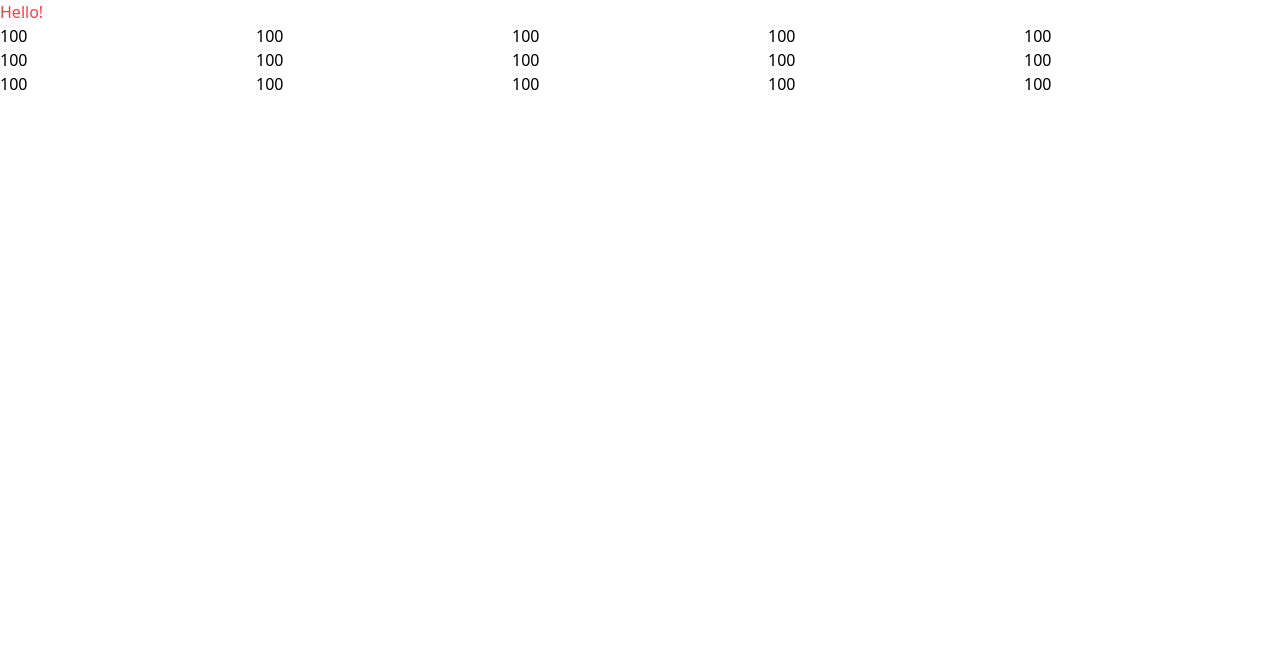
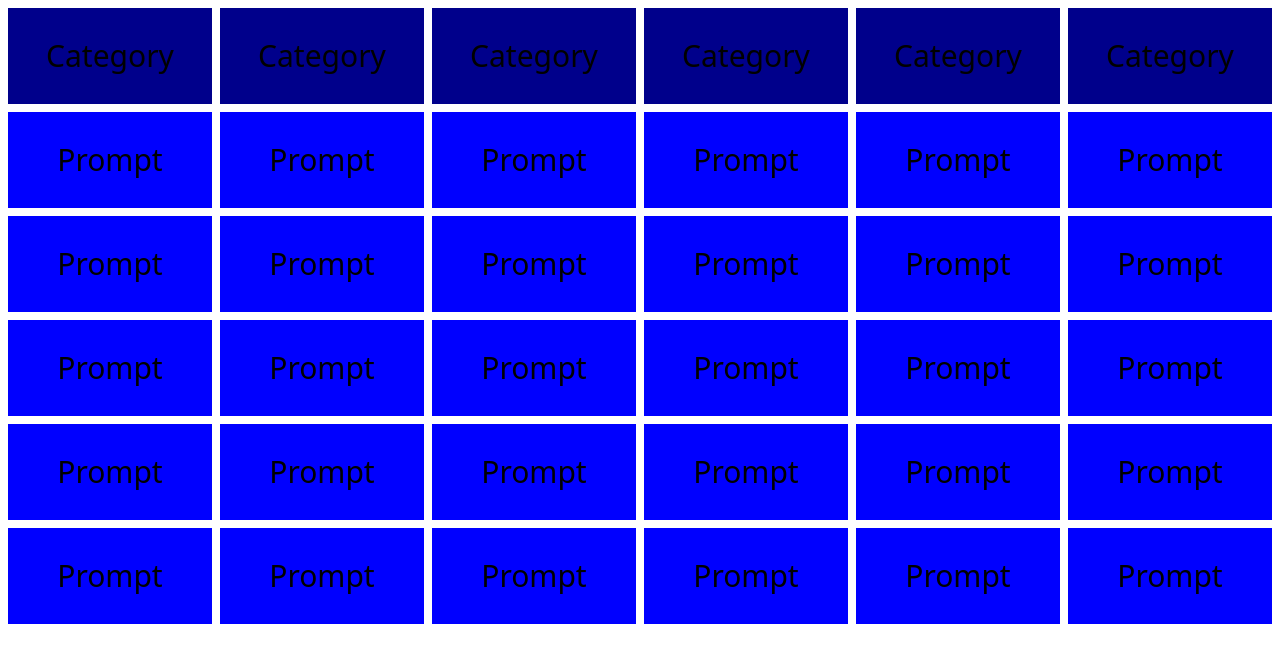
Before and after one commit to knaychuk/jeopardy, a website: page index.html in a window 1280 px wide. Drawn offline with Linux system fonts and the light colour scheme.

Commit message:
create grid

```diff
--- a/index.html
+++ b/index.html
@@ -7,23 +7,58 @@
   <title>Jeopardy!</title>
 </head>
 <body >
-  <h1 class="text-red-500">Hello!</h1>
-  <div class="grid grid-cols-5">
-    <h2>100</h2>
-    <h2>100</h2>
-    <h2>100</h2>
-    <h2>100</h2>
-    <h2>100</h2>
-    <h2>100</h2>
-    <h2>100</h2>
-    <h2>100</h2>
-    <h2>100</h2>
-    <h2>100</h2>
-    <h2>100</h2>
-    <h2>100</h2>
-    <h2>100</h2>
-    <h2>100</h2>
-    <h2>100</h2>
+  <div class="board grid grid-cols-6 gap-2 text-3xl m-2">
+
+    <h3>Category</h3>
+    <h3>Category</h3>
+    <h3>Category</h3>
+    <h3>Category</h3>
+    <h3>Category</h3>
+    <h3>Category</h3>
+
+    <div>Prompt</div>
+    <div>Prompt</div>
+    <div>Prompt</div>
+    <div>Prompt</div>
+    <div>Prompt</div>
+
+
+    <div>Prompt</div>
+    <div>Prompt</div>
+    <div>Prompt</div>
+    <div>Prompt</div>
+    <div>Prompt</div>
+
+
+    <div>Prompt</div>
+    <div>Prompt</div>
+    <div>Prompt</div>
+    <div>Prompt</div>
+    <div>Prompt</div>
+
+
+    <div>Prompt</div>
+    <div>Prompt</div>
+    <div>Prompt</div>
+    <div>Prompt</div>
+    <div>Prompt</div>
+
+
+    <div>Prompt</div>
+    <div>Prompt</div>
+    <div>Prompt</div>
+    <div>Prompt</div>
+    <div>Prompt</div>
+
+
+    <div>Prompt</div>
+    <div>Prompt</div>
+    <div>Prompt</div>
+    <div>Prompt</div>
+    <div>Prompt</div>
+
+
+
   </div>
 </body>
 </html>
--- a/input.css
+++ b/input.css
@@ -1,3 +1,15 @@
 @tailwind base;
 @tailwind components;
 @tailwind utilities;
+
+.board h3 {
+  background: darkblue;
+  padding: 30px;
+  text-align: center;
+}
+
+.board div {
+  background: blue;
+  padding: 30px;
+  text-align: center;
+}
```
Also changed, not shown: public/index.html (deleted, +0 -29 lines), css/main.css.
